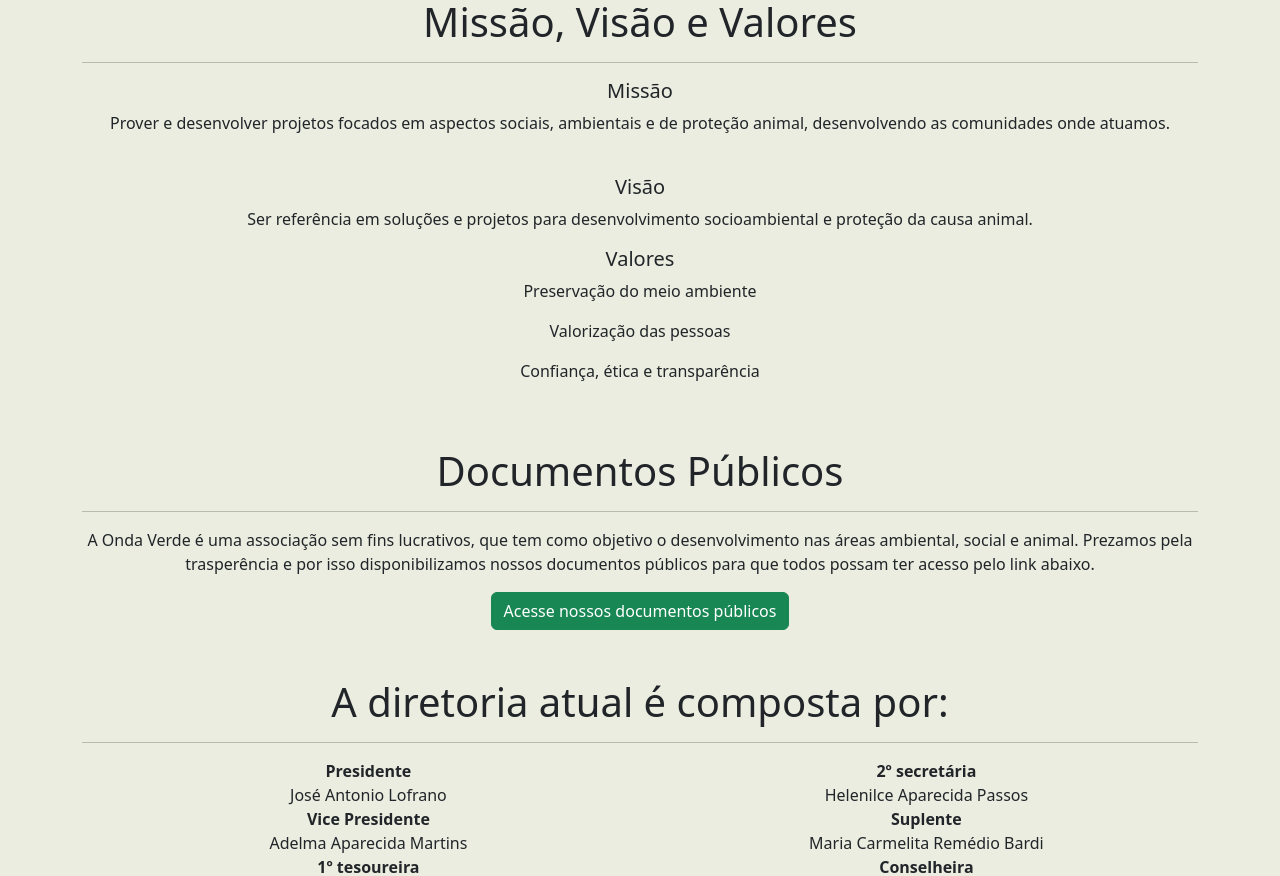
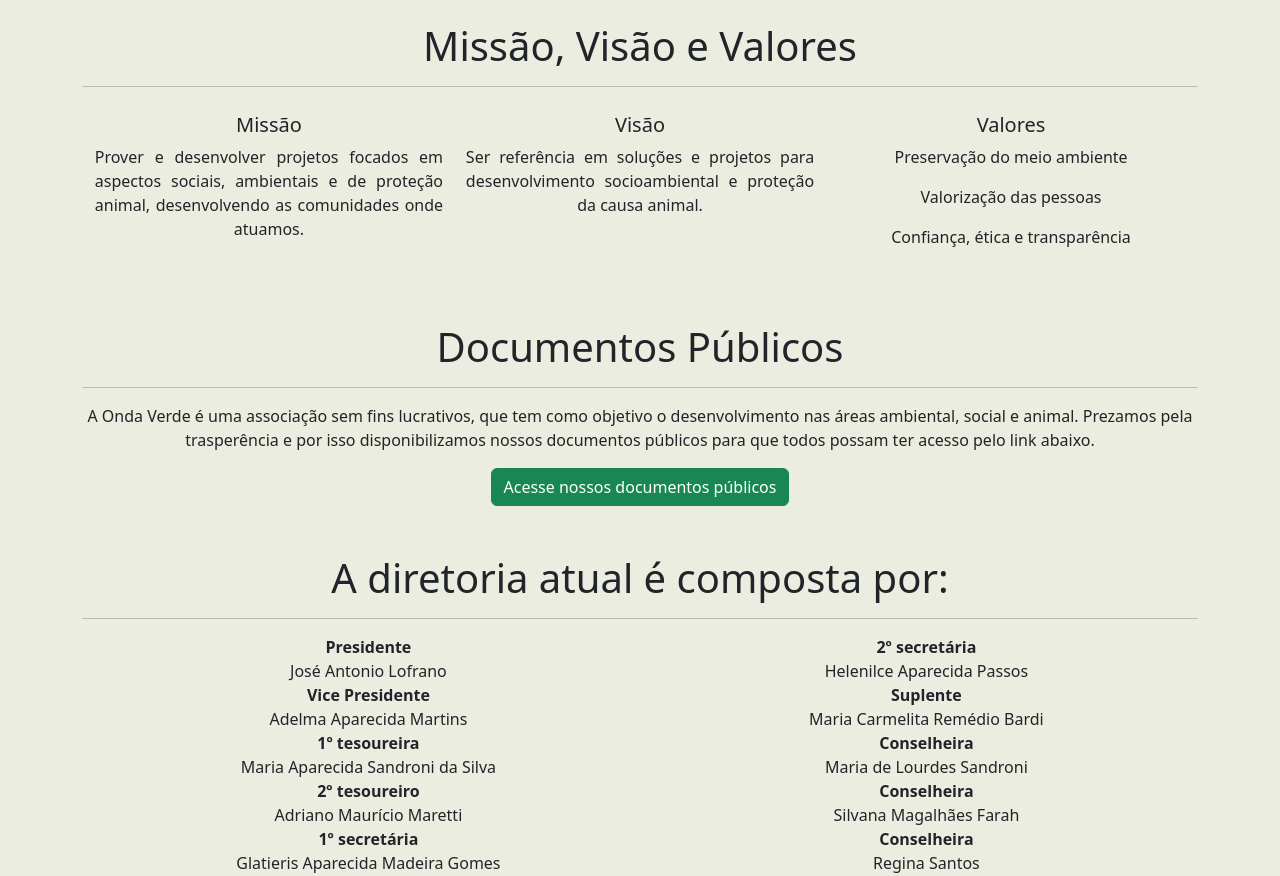
Before and after one commit to MarcelSSouza/onda-verde-guaxupe, a React (Create React App) app: page /sobre in a window 1280 px wide. Shown: the part 1074-1950 px from the top of the page. Built offline with nearby package versions, Linux system fonts and the light colour scheme.

Commit message:
MyQuemSomos changes

```diff
--- a/src/App.css
+++ b/src/App.css
@@ -84,3 +84,10 @@
   background-color: rgba(0, 0, 0, 0.4);
   border-radius: 5px;
 }
+
+.missao-wrapper {
+  text-align: justify;
+  width: 33%;
+  padding: 10px;
+  text-align-last: center;
+}
--- a/src/MyQuemSomos.jsx
+++ b/src/MyQuemSomos.jsx
@@ -64,29 +64,35 @@
             src={Escola}
             alt="Imagem da equipe da Onda Ver Guaxupé"
             className="img-fluid"
-            style={{ width: "75%"}}
+            style={{ width: "75%" }}
           />
         </Col>
       </Row>
 
 
+      <br />
       <Row className="d-flex align-items-center">
 
         <Col md={12}>
           <h1 className="text-center ">Missão, Visão e Valores  </h1>
           <hr />
+          <div className="d-flex flex-lg-row flex-column justify-content-evenly">
+            <div className="missao-wrapper">
               <h5>Missão</h5>
               <p>Prover e desenvolver projetos focados em aspectos sociais, ambientais e de proteção animal, desenvolvendo as comunidades onde atuamos.</p>
-          <br/>
+            </div>
+            <div className="missao-wrapper">
               <h5>Visão</h5>
               <p>Ser referência em soluções e projetos para desenvolvimento socioambiental e proteção da causa animal.</p>
+            </div>
+            <div className="missao-wrapper">
               <h5>Valores</h5>
               <p>Preservação do meio ambiente</p>
               <p>Valorização das pessoas</p>
               <p>Confiança, ética e transparência</p>
-
+            </div>
+          </div>
         </Col>
-
       </Row>
 
 
```
Lines whose indentation alone changed are shown as unchanged.
